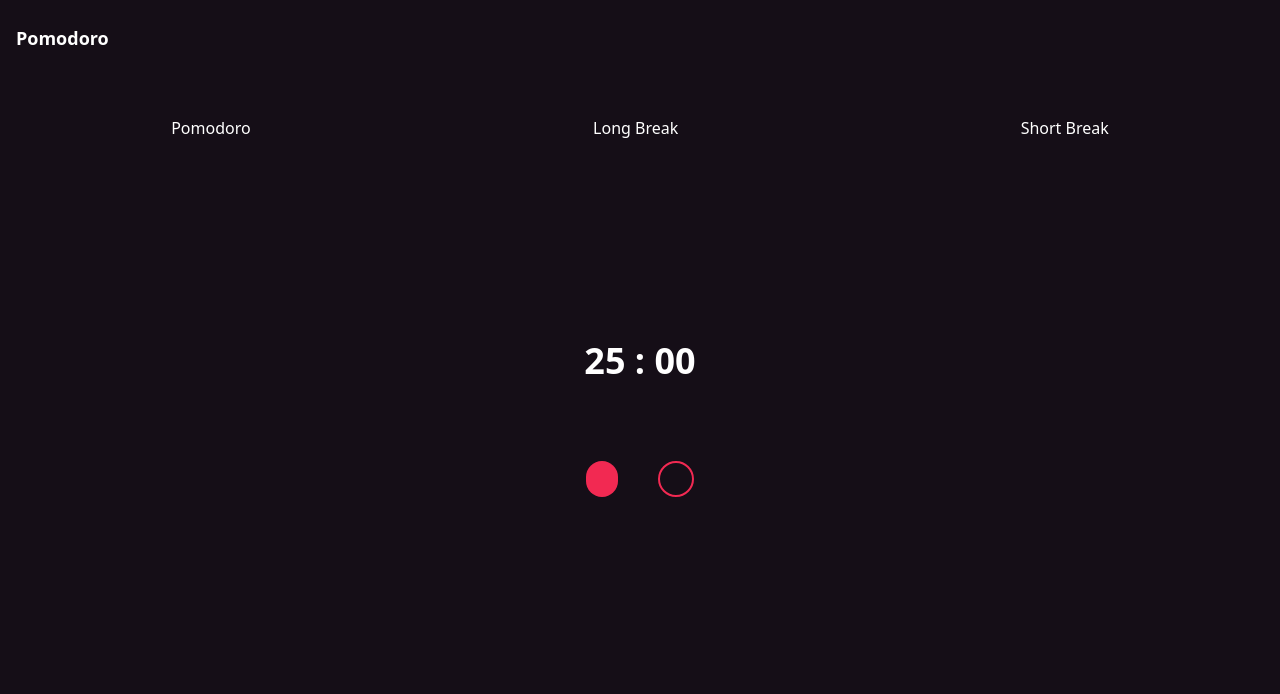
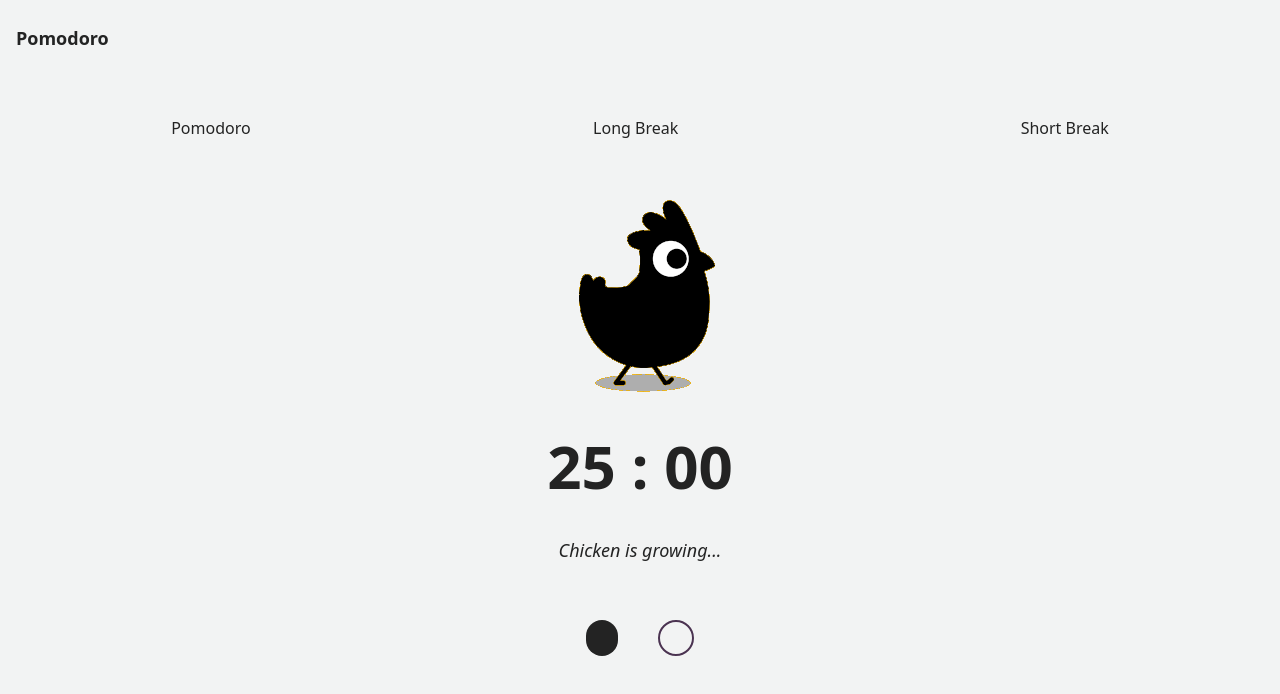
Before and after one commit to KevinChristopherMorco/pomodoro, a React (Create React App) app: page / in a window 1280 px wide. Shown: the top 694 px of the page. Built offline with nearby package versions, Linux system fonts and the light colour scheme.

Commit message:
updated style

```diff
--- a/src/components/Timer.jsx
+++ b/src/components/Timer.jsx
@@ -1,4 +1,6 @@
 import React, { useState, useEffect } from "react";
+import chick from "../gif/chick.gif";
+import test from "../gif/test.gif";
 
 const Timer = () => {
   const [seconds, setSeconds] = useState(0);
@@ -48,8 +50,8 @@ const Timer = () => {
   }, [action, seconds, minutes]);
 
   return (
-    <div className="h-full flex flex-col gap-y-[20%]">
-      <ul className="w-[100%] my-10 flex justify-around">
+    <div className="h-full flex flex-col">
+      <ul className="w-[100%] my-10 flex justify-around font-medium">
         <li id="pomodoro" className="cursor-pointer" onClick={handleTime}>
           Pomodoro
         </li>
@@ -60,18 +62,26 @@ const Timer = () => {
           Short Break
         </li>
       </ul>
-      <div className="p-4 flex flex-col items-center gap-y-20">
-        <h1 className="text-4xl font-bold">
-          {String(minutes).padStart(2, 0)} : {String(seconds).padStart(2, 0)}
-        </h1>
+      <div className="p-4 flex flex-col items-center gap-y-14">
+        <div className="flex flex-col gap-y-10 text-center">
+          <img src={minutes <= 23 ? test : chick} alt="" />
+          <h1 className="text-6xl font-bold">
+            {String(minutes).padStart(2, 0)} : {String(seconds).padStart(2, 0)}
+          </h1>
+          <h6 className="text-lg font-medium italic">Chicken is growing...</h6>
+        </div>
         <div className="flex justify-center gap-x-10">
           <button
-            className="bg-accent p-4 flex justify-center items-center font-bold text-xl rounded-full"
+            className="bg-accent p-4 flex justify-center items-center font-bold text-xl text-white rounded-full"
             onClick={handleUserAction}
           >
-            {action ? "Pause" : <ion-icon name="play"></ion-icon>}
+            {action ? (
+              <ion-icon name="pause"></ion-icon>
+            ) : (
+              <ion-icon name="play"></ion-icon>
+            )}
           </button>
-          <button className="p-4 flex justify-center items-center font-bold text-xl border-2 border-accent rounded-full">
+          <button className="p-4 flex justify-center items-center font-bold text-xl border-2 border-secondary rounded-full">
             <ion-icon name="refresh"></ion-icon>
           </button>
         </div>
--- a/src/index.css
+++ b/src/index.css
@@ -11,7 +11,7 @@
     @apply h-full;
   }
   body {
-    @apply h-full min-h-full bg-primary text-white;
+    @apply h-full min-h-full bg-primary text-accent;
   }
 
   #root {
--- a/tailwind.config.js
+++ b/tailwind.config.js
@@ -4,8 +4,9 @@ module.exports = {
   theme: {
     extend: {
       colors: {
-        primary: "#150E17",
-        accent: "#F22952",
+        primary: "#F2F3F3",
+        secondary: "#4B3351",
+        accent: "#232323",
       },
     },
   },
```
Also changed, not shown: src/gif/chick.gif (added), 1 other file (tests, documents, lock files or other folders).
